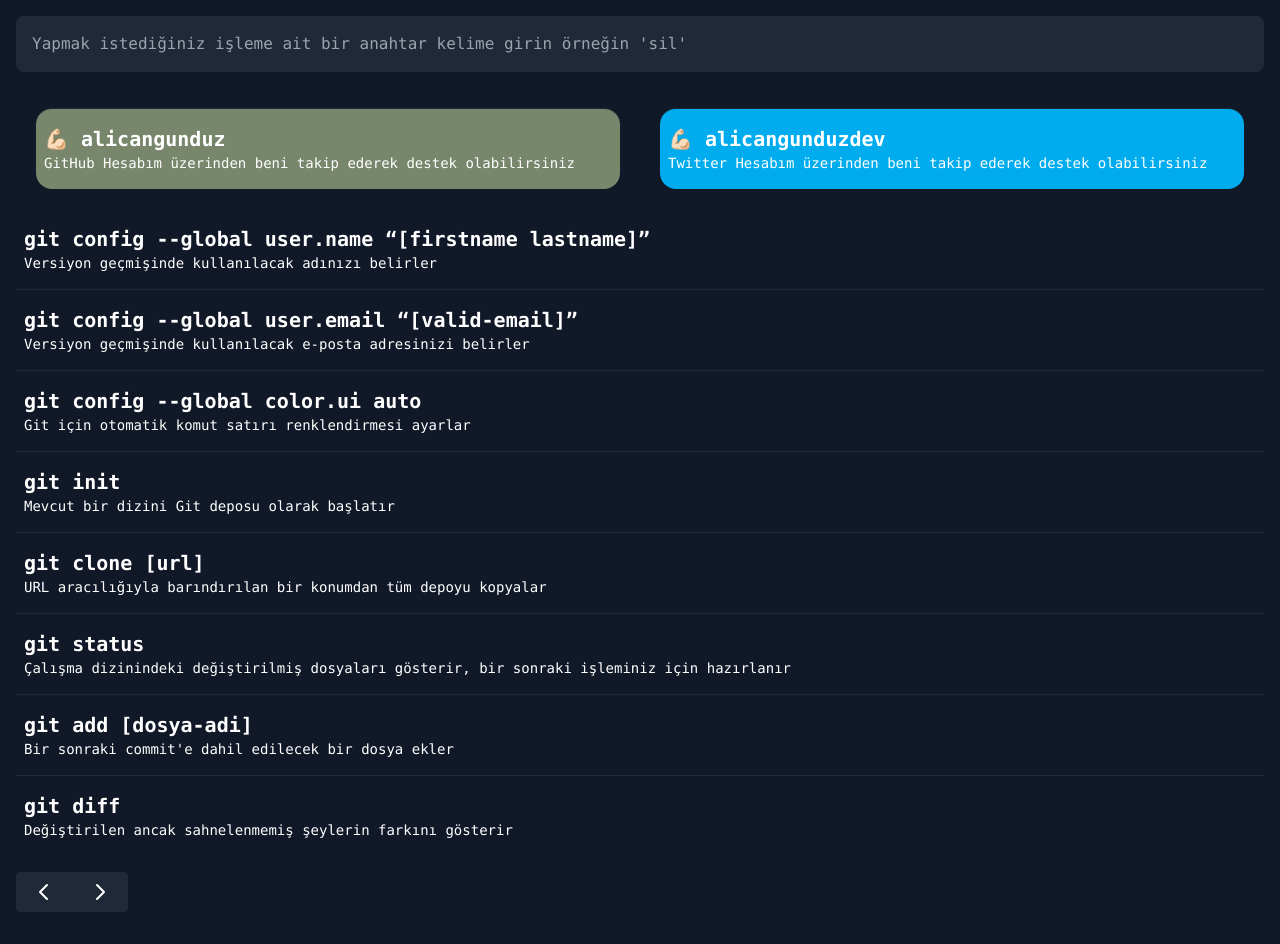
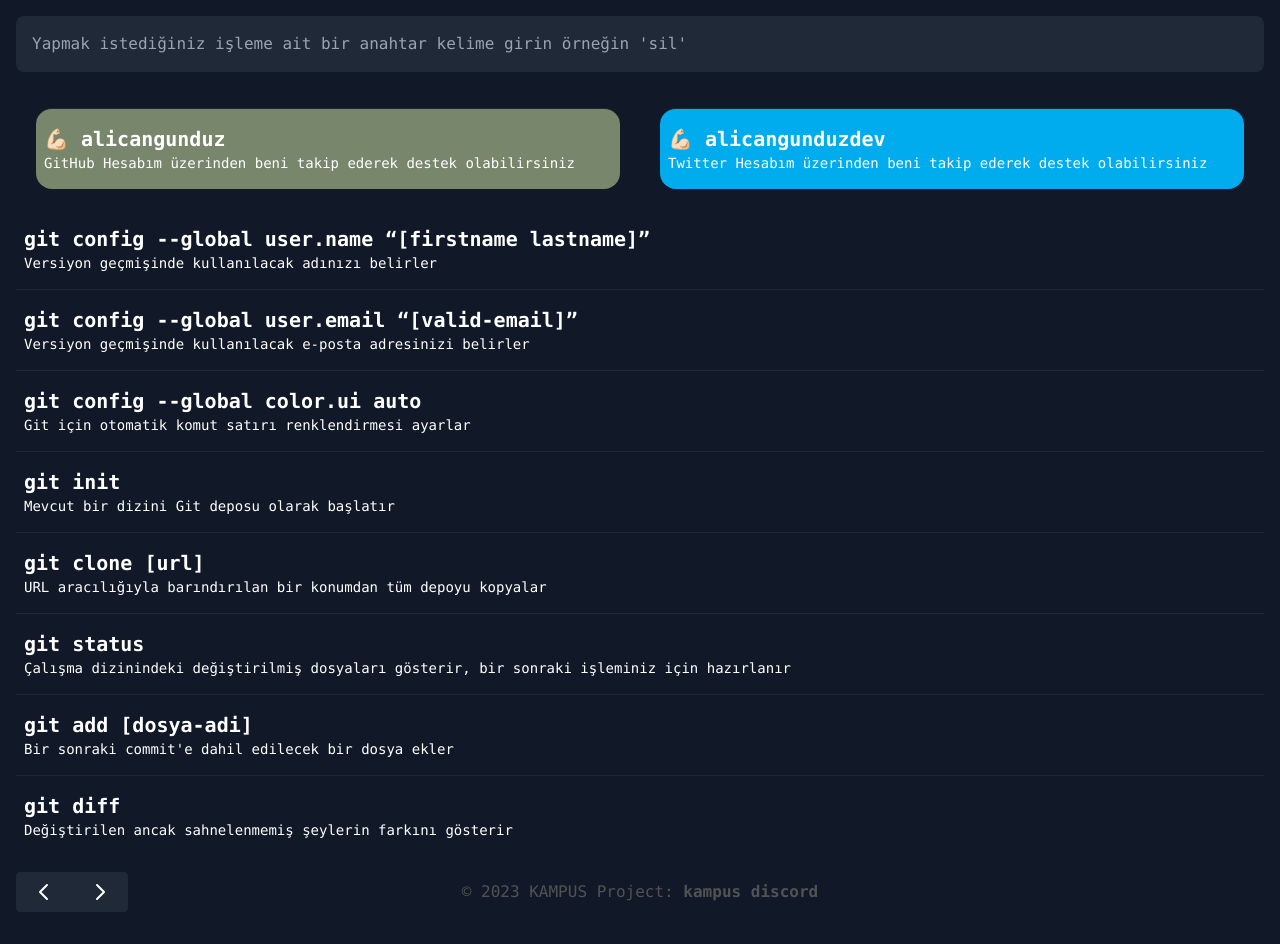
Before and after one commit to alicangunduz/git-cheatsheet-tr, a plain HTML site: page index.html in a window 1280 px wide. Before the commit the page ends 872 px from the top, so only its background shows below. Drawn offline with nearby package versions, Linux system fonts and the light colour scheme.

Commit message:
Update index.html

```diff
--- a/index.html
+++ b/index.html
@@ -76,6 +76,20 @@
             </div>
         </div>
     </div> -->
+
+    <!-- Footer container -->
+<footer
+class="text-center text-neutral-600  dark:text-neutral-200 lg:text-left">
+<!--Copyright section-->
+<div class="p-6 text-center ">
+  <span>© 2023 KAMPUS Project:</span>
+  <a
+    class="font-semibold text-neutral-600 dark:text-neutral-400"
+    href="https://discord.gg/kampus"
+    >kampus discord</a
+  >
+</div>
+</footer>
 </body>
 <script src="main.js"></script>
 
```
